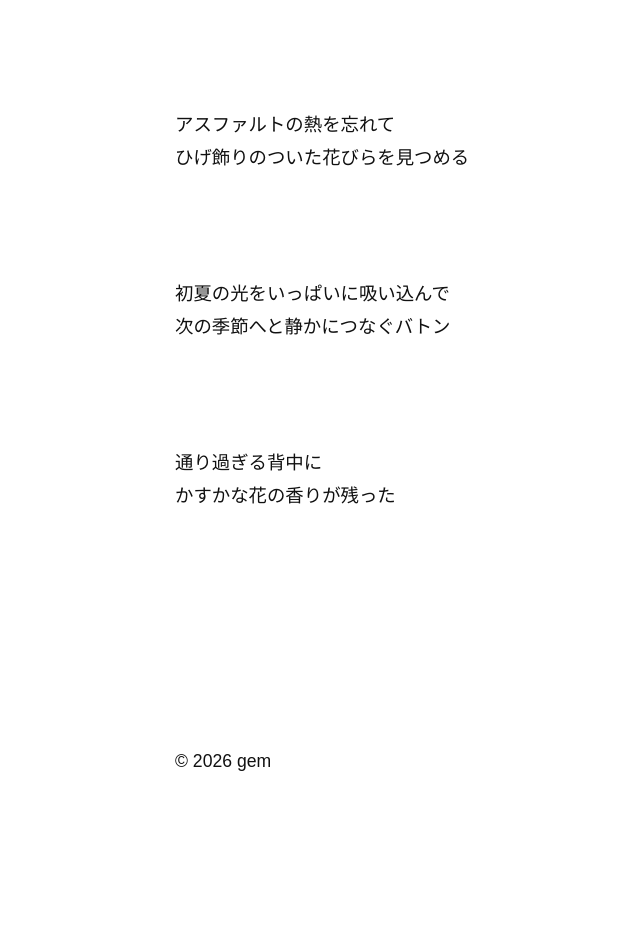
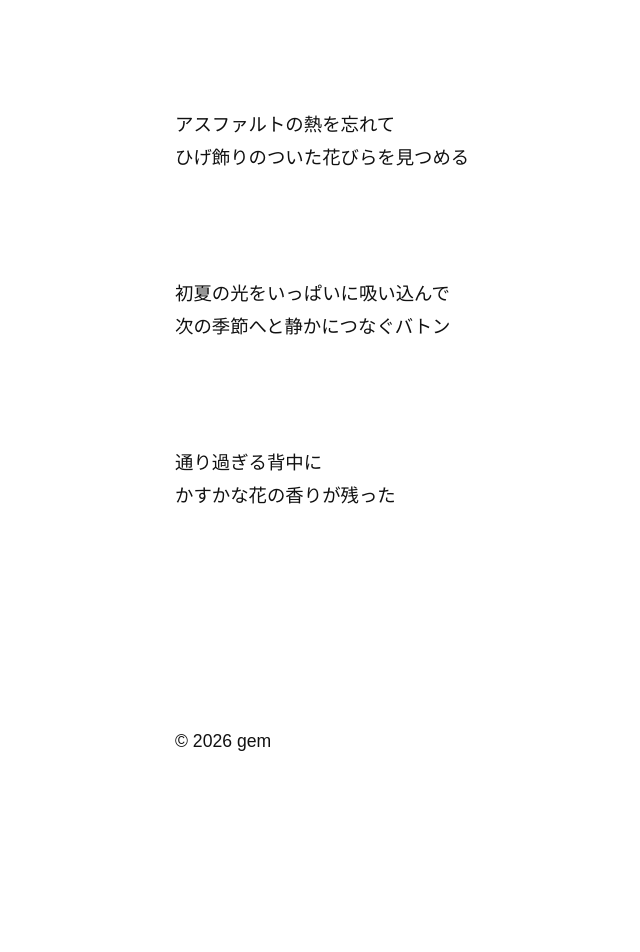
Before and after one commit to ohlucinda/gem, a Jekyll site: the page built from _posts/2026-05-06-early-summer.md, in a window 1280 px wide. Shown: the part 1178-2130 px from the top of the page, without its empty margins (215-855 px from the left). Built offline with Jekyll 4.4.1, drawn with Linux system fonts in a browser that asks for light colours; some web fonts are replaced.

Commit message:
Update post.html

```diff
--- a/_layouts/post.html
+++ b/_layouts/post.html
@@ -8,8 +8,8 @@
   <title>{{ page.title }} | gem</title>
   <link rel="stylesheet" href="https://use.typekit.net/qsa5fag.css">
 
-  <link rel="icon" type="image/x-icon" href="/favicon.ico">
-  <link rel="apple-touch-icon" href="/apple-touch-icon.png">
+  <link rel="icon" type="image/x-icon" href="favicon.ico">
+  <link rel="apple-touch-icon" href="apple-touch-icon.png">
 
   <style>
     body {
@@ -41,7 +41,7 @@
 
     .image-wrapper img {
       width: 100% !important;
-      height: auto !important;
+      height: auto !important; /* Safariの消失対策 */
       display: block;
     }
 
@@ -51,7 +51,6 @@
       white-space: pre-wrap;
       color: #111;
       text-align: left;
-      margin-bottom: 120px; /* 本文とフッターの間の余白 */
     }
 
     footer {
```
